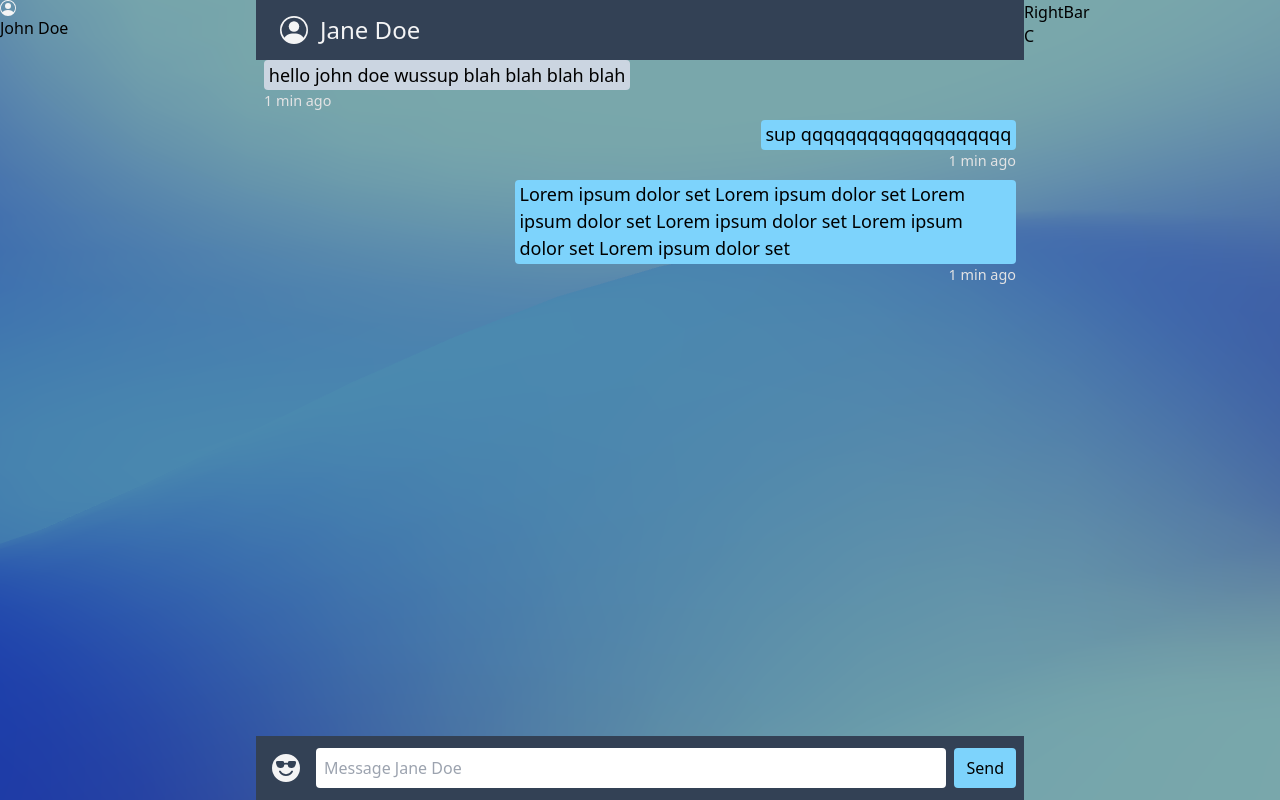
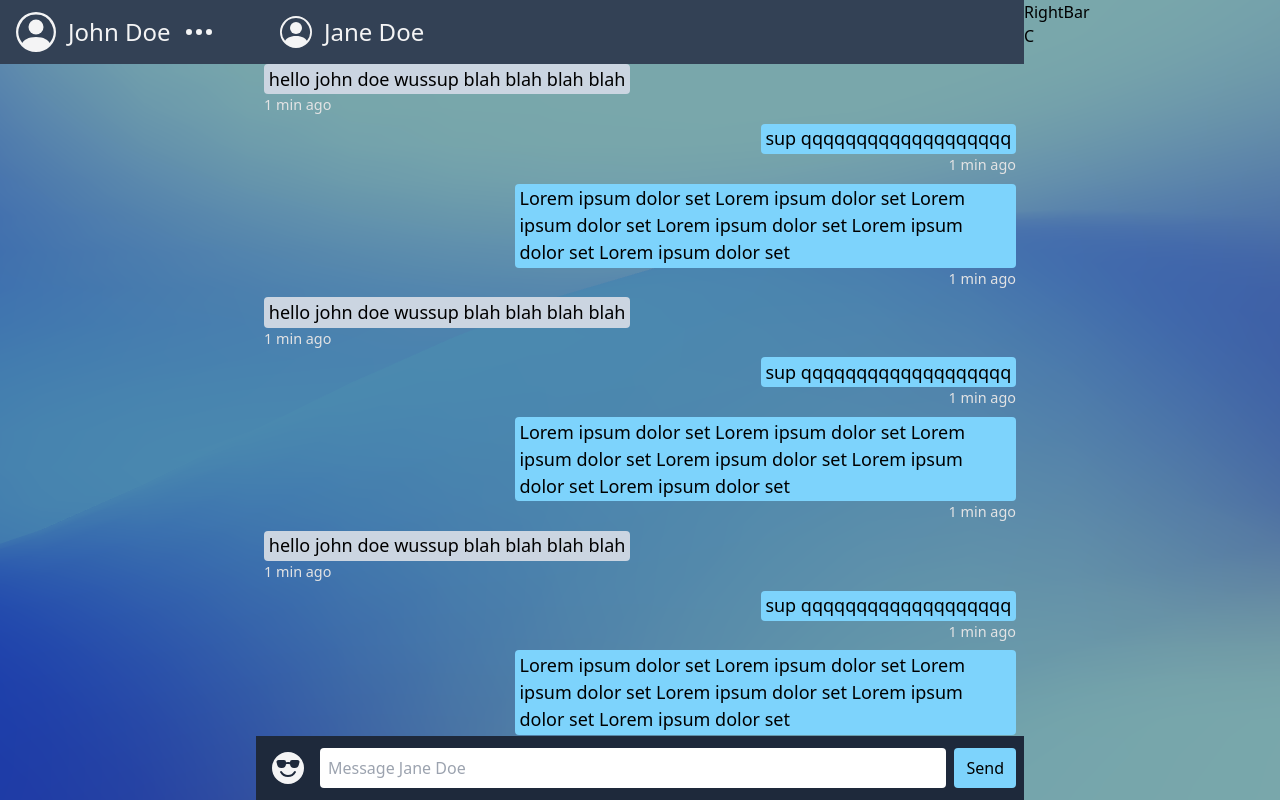
Before and after one commit to dtc105/realtime-tailwind, a React (Vite) app in the folder client/: page / in a window 1280 px wide. Built offline with nearby package versions, Linux system fonts and the light colour scheme.

Commit message:
started leftbar more

```diff
--- a/client/index.html
+++ b/client/index.html
@@ -2,7 +2,7 @@
 <html lang="en">
     <head>
         <meta charset="UTF-8" />
-        <meta name="viewport" content="width=device-width, initial-scale=1.0" />
+        <meta name="viewport" content="width=device-width, height=device-height, initial-scale=1.0" />
         <title>Realtime Chat</title>
     </head>
     <body>
--- a/client/src/features/Chatbox/Chatbox.jsx
+++ b/client/src/features/Chatbox/Chatbox.jsx
@@ -7,7 +7,7 @@ function Chatbox() {
     const [menuOpen, setMenuOpen] = useState(0); // 0-Chat 1-LeftBar 2-RightBar
 
     return (
-        <div className="w-screen h-screen grid lg:grid-cols-5 grid-cols-1 bg-tran" id="chatbox">
+        <div className="w-full h-full grid lg:grid-cols-5 grid-cols-1 bg-tran" id="chatbox">
             <LeftBar menuOpen={menuOpen} setMenuOpen={setMenuOpen} />
             <Chat menuOpen={menuOpen} setMenuOpen={setMenuOpen} />
             <RightBar menuOpen={menuOpen} setMenuOpen={setMenuOpen} />
--- a/client/src/features/Chatbox/components/Chat.jsx
+++ b/client/src/features/Chatbox/components/Chat.jsx
@@ -2,15 +2,21 @@ import EmojiPicker from 'emoji-picker-react';
 import { useState } from 'react';
 
 function Chat(props) {
+
+    // ---
+    // Message and Emoji
+    // ---
     const isOpen = props.menuOpen === 0;
     const [emojiMenuOpen, setEmojiMenuOpen] = useState(false);
     const [newMessage, setNewMessage] = useState("");
 
+    // Add emoji to message
     function handleEmoji(e) {
         setNewMessage(prev => prev + e.emoji);
         setEmojiMenuOpen(false);
     }
 
+    // Send message and reset input
     function handleSend() {
         if (newMessage !== "") {
             console.log(newMessage);
@@ -18,18 +24,22 @@ function Chat(props) {
         }
     }
 
+
+    // ---
+    // Scroll
+
     return (
-        <div className={`flex flex-col lg:col-span-3 lg:flex ${isOpen ? "block" : "hidden"}`}>
+        <div className={`flex flex-col h-sscreen lg:col-span-3 lg:flex ${isOpen ? "block" : "hidden"}`}>
             {/* Header */}
-            <header className="flex justify-center items-center p-2 py-3 bg-slate-700">
+            <header className="flex justify-center items-center px-2 py-3 bg-slate-700">
                 <button
-                    className="block lg:hidden p-1 px-2 lg:hover:scale-105 transition"
+                    className="block lg:hidden px-2 py-1 lg:hover:scale-105 transition"
                     onClick={() => props.setMenuOpen(1)}
                 > {/* Switch to LeftBar */}
                     <img
                         src="/list.svg"
                         alt="menu"
-                        className="h-7"
+                        className="h-8"
                     />
                 </button>
                 <button
@@ -39,9 +49,9 @@ function Chat(props) {
                     <img
                         src="/avatar.svg"
                         alt="avatar"
-                        className="h-7 object-cover"
+                        className="h-8 object-cover"
                     />
-                    <h2 className="text-2xl leading-7 text-zinc-100">Jane Doe</h2>
+                    <h2 className="text-2xl leading-8 text-zinc-100">Jane Doe</h2>
                 </button>
                 <button
                     className="block lg:hidden p-1 px-2 lg:hover:scale-105 transition"
@@ -50,13 +60,61 @@ function Chat(props) {
                     <img
                         src="/three-dots.svg"
                         alt="menu"
-                        className="h-7"
+                        className="h-8"
                     />
                 </button>
             </header>
 
             {/* Texts List */}
-            <div className="flex flex-1 flex-col mx-2 gap-2" id="texts">
+            <div id="texts" className="flex flex-1 flex-col mx-2 gap-2 overflow-y-auto scrollbar-hide">
+                <div className="w-2/3 text">
+                    <span className="message">hello john doe wussup blah blah blah blah</span>
+                    <span className="time">1 min ago</span>
+                </div>
+                <div className="w-2/3 own text">
+                    <span className="message">sup qqqqqqqqqqqqqqqqqqq</span>
+                    <span className="time">1 min ago</span>
+                </div>
+                <div className="w-2/3 own text">
+                    <span className="message">Lorem ipsum dolor set Lorem ipsum dolor set Lorem ipsum dolor set Lorem ipsum dolor set Lorem ipsum dolor set Lorem ipsum dolor set </span>
+                    <span className="time">1 min ago</span>
+                </div>
+                <div className="w-2/3 text">
+                    <span className="message">hello john doe wussup blah blah blah blah</span>
+                    <span className="time">1 min ago</span>
+                </div>
+                <div className="w-2/3 own text">
+                    <span className="message">sup qqqqqqqqqqqqqqqqqqq</span>
+                    <span className="time">1 min ago</span>
+                </div>
+                <div className="w-2/3 own text">
+                    <span className="message">Lorem ipsum dolor set Lorem ipsum dolor set Lorem ipsum dolor set Lorem ipsum dolor set Lorem ipsum dolor set Lorem ipsum dolor set </span>
+                    <span className="time">1 min ago</span>
+                </div>
+                <div className="w-2/3 text">
+                    <span className="message">hello john doe wussup blah blah blah blah</span>
+                    <span className="time">1 min ago</span>
+                </div>
+                <div className="w-2/3 own text">
+                    <span className="message">sup qqqqqqqqqqqqqqqqqqq</span>
+                    <span className="time">1 min ago</span>
+                </div>
+                <div className="w-2/3 own text">
+                    <span className="message">Lorem ipsum dolor set Lorem ipsum dolor set Lorem ipsum dolor set Lorem ipsum dolor set Lorem ipsum dolor set Lorem ipsum dolor set </span>
+                    <span className="time">1 min ago</span>
+                </div>
+                <div className="w-2/3 text">
+                    <span className="message">hello john doe wussup blah blah blah blah</span>
+                    <span className="time">1 min ago</span>
+                </div>
+                <div className="w-2/3 own text">
+                    <span className="message">sup qqqqqqqqqqqqqqqqqqq</span>
+                    <span className="time">1 min ago</span>
+                </div>
+                <div className="w-2/3 own text">
+                    <span className="message">Lorem ipsum dolor set Lorem ipsum dolor set Lorem ipsum dolor set Lorem ipsum dolor set Lorem ipsum dolor set Lorem ipsum dolor set </span>
+                    <span className="time">1 min ago</span>
+                </div>
                 <div className="w-2/3 text">
                     <span className="message">hello john doe wussup blah blah blah blah</span>
                     <span className="time">1 min ago</span>
@@ -72,7 +130,7 @@ function Chat(props) {
             </div>
 
             {/* Message Input */}
-            <div className=" relative flex bg-slate-700 p-2 py-3">
+            <div className="flex relative bg-slate-800 p-2 py-3">
                 <button
                     onClick={() => setEmojiMenuOpen(prev => !prev)}
                     className="p-1 px-2"
@@ -80,7 +138,7 @@ function Chat(props) {
                     <img
                         src="/emoji-sunglasses-fill.svg"
                         alt="emoji menu"
-                        className="h-7"
+                        className="h-8"
                     />
                 </button>
                 <div className="absolute bottom-full left-0">
--- a/client/src/features/Chatbox/components/LeftBar.jsx
+++ b/client/src/features/Chatbox/components/LeftBar.jsx
@@ -2,21 +2,24 @@ function LeftBar(props) {
     const isOpen = props.menuOpen === 1;
 
     return (
-        <header className={`leftbar lg:block ${isOpen ? "block" : "hidden"}`}>
+        <div className={`leftbar h-sscreen lg:flex flex-col justify-between ${isOpen ? "flex" : "hidden"}`}>
+            <header className="flex justify-between items-center px-4 py-3 bg-slate-700">
                 {/* User */}
-            <div className="user">
-                <img src="/avatar.svg" alt="avatar icon" />
-                <span>John Doe</span>
-            </div>
+                <button className="user flex items-center gap-3">
+                    <img src="/avatar.svg" alt="avatar icon" className="h-10"/>
+                    <span className="text-2xl leading-10 text-zinc-100">John Doe</span>
+                    <img src="/three-dots.svg" alt="profile info" className="h-8" />
+                </button>
 
                 {/* Return button */}
                 <button
                     className={`lg:hidden ${isOpen ? "block" : "hidden"}`}
                     onClick={() => props.setMenuOpen(0)}
                 >
-                <img src="/arrow-right.svg" alt="arrow back" />
+                    <img src="/arrow-right.svg" alt="arrow back" className="h-8" />
                 </button>
             </header>
+        </div>
     );
 }
 
--- a/client/src/index.css
+++ b/client/src/index.css
@@ -4,10 +4,30 @@
 
 body {
     background: url("/background.png");
+    width: 100vw;
+    height: 100vh;
+    min-height: 100svh;
 }
+
+
+/* Custom Classes */
 
 .bg-tran {
     background-color: #3457;
+}
+
+.h-sscreen {
+    height: 100svh;
+}
+
+/* Hide scrollbar but still allow scrolling */
+.scrollbar-hide::-webkit-scrollbar {
+    display: none;
+}
+
+.scrollbar-hide {
+    -ms-overflow-style: none;  /* Internet Explorer 10+ */
+    scrollbar-width: none;  /* Firefox */
 }
 
 .text {
@@ -16,14 +36,14 @@ body {
     max-width: 70%;
     font-size: 18px;
 
-    span.message {
+    .message {
         width: fit-content;
         padding: 0.1rem 0.3rem;
         border-radius: 0.25rem;
         background-color: #cbd5e1;
     }
 
-    span.time {
+    .time {
         font-size: 0.8em;
         color: #e3e3e4
     }
@@ -33,7 +53,7 @@ body {
         display: flex;
         align-items: flex-end;
 
-        span.message {
+        .message {
             background-color: #7dd3fc;
         }
     }
```
Also changed, not shown: client/public/arrow-left.svg, client/public/arrow-right.svg. Lines whose indentation alone changed are shown as unchanged.
